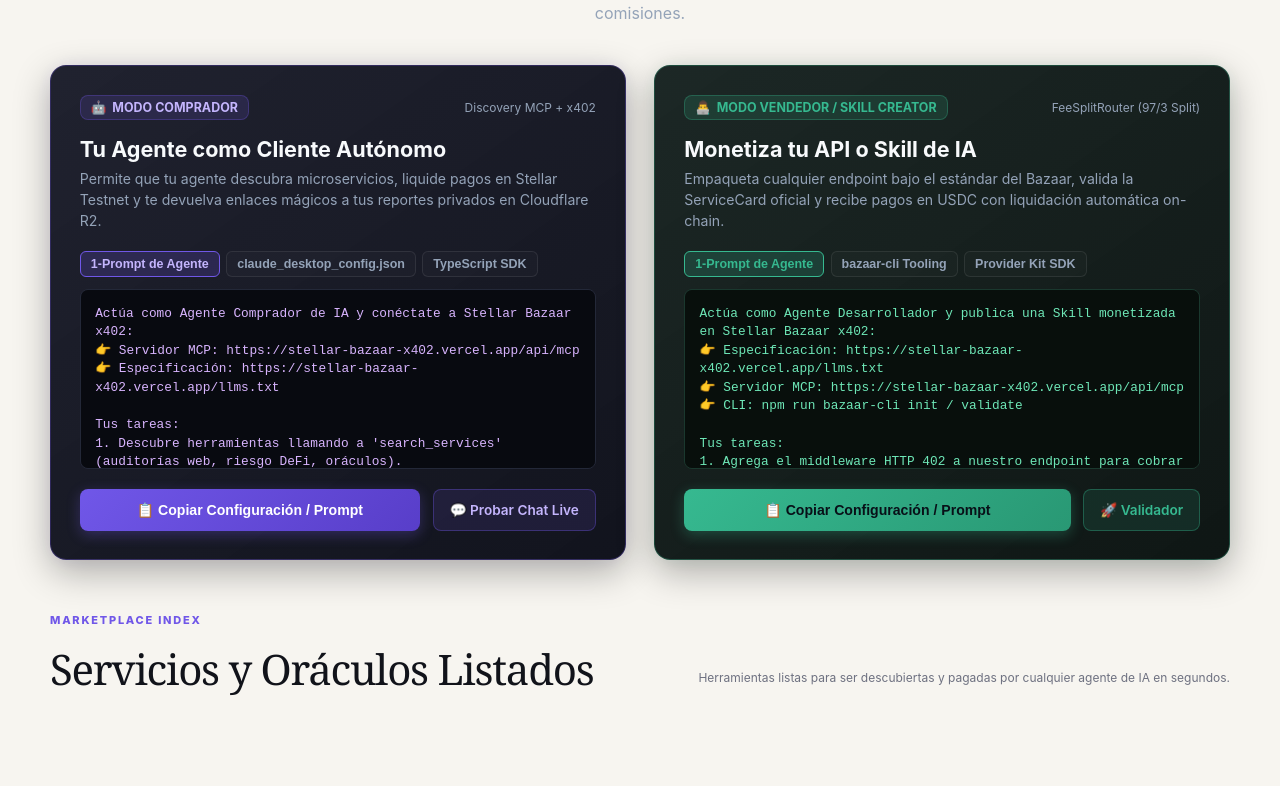
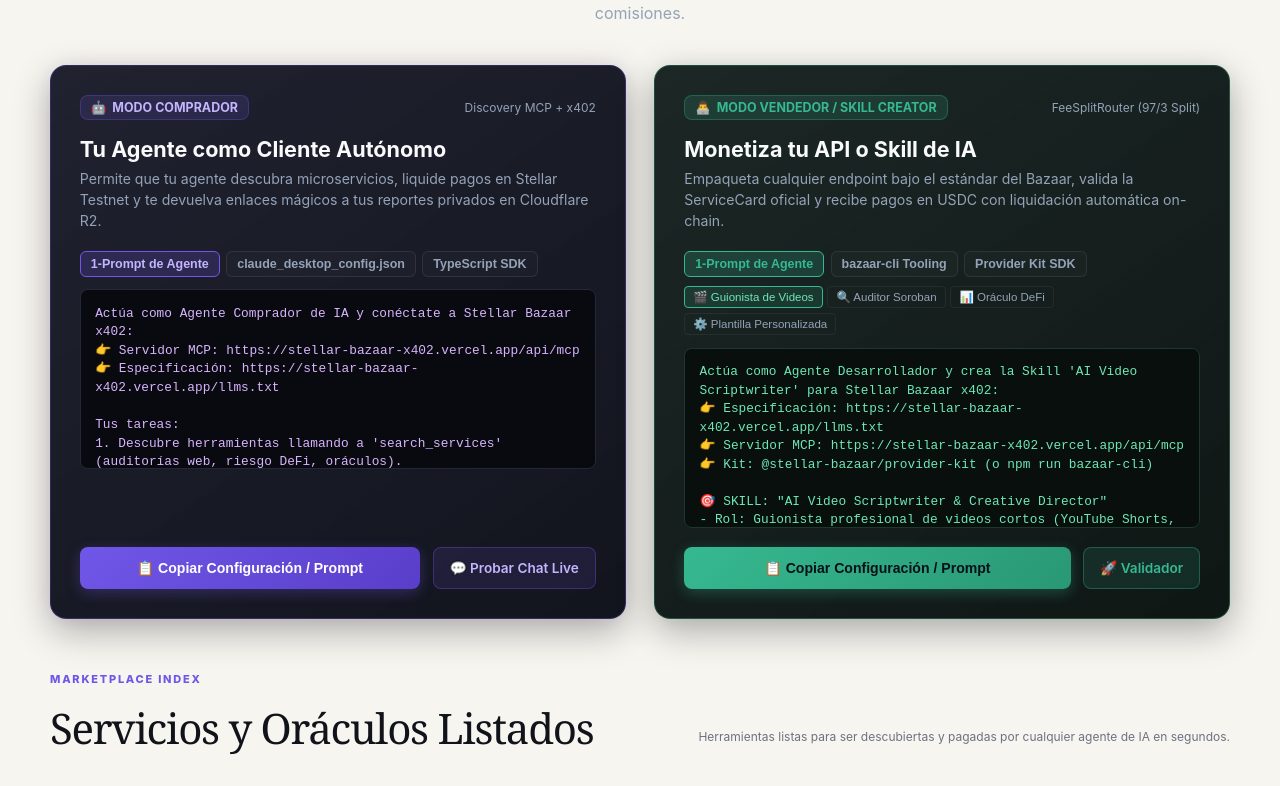
Before and after one commit to CaBsCrypto/stellar-bazaar-x402, a Next.js app: page / in a window 1280 px wide. Shown: the part 960-1746 px from the top of the page. Built offline with nearby package versions, Linux system fonts and the light colour scheme.

Commit message:
feat(ui): add preset example prompts (Scriptwriter, Auditor, Oracle, Custom) to Seller card (#41)
Co-authored-by: AI Chef <chef@spicycrust.com>

```diff
--- a/components/AgentDirectConnectCard.tsx
+++ b/components/AgentDirectConnectCard.tsx
@@ -5,10 +5,12 @@ import Link from "next/link";
 
 type BuyerFormat = "prompt" | "mcp_json" | "sdk";
 type SellerFormat = "prompt" | "cli" | "sdk";
+type SellerExample = "scriptwriter" | "auditor" | "oracle" | "custom";
 
 export function AgentDirectConnectCard() {
   const [buyerFormat, setBuyerFormat] = useState<BuyerFormat>("prompt");
   const [sellerFormat, setSellerFormat] = useState<SellerFormat>("prompt");
+  const [sellerExample, setSellerExample] = useState<SellerExample>("scriptwriter");
   const [copiedBuyer, setCopiedBuyer] = useState(false);
   const [copiedSeller, setCopiedSeller] = useState(false);
 
@@ -46,17 +48,67 @@ const services = await agent.searchServicesREST("website");
 const historyUrl = agent.getHumanHistoryLink();
 console.log("Historial privado:", historyUrl);`;
 
-  // Seller Snippets
-  const sellerPrompt = `Actúa como Agente Desarrollador y publica una Skill monetizada en Stellar Bazaar x402:
+  // Seller Prompt Examples
+  const sellerPrompts: Record<SellerExample, string> = {
+    scriptwriter: `Actúa como Agente Desarrollador y crea la Skill 'AI Video Scriptwriter' para Stellar Bazaar x402:
 👉 Especificación: https://stellar-bazaar-x402.vercel.app/llms.txt
 👉 Servidor MCP: https://stellar-bazaar-x402.vercel.app/api/mcp
-👉 CLI: npm run bazaar-cli init / validate
+👉 Kit: @stellar-bazaar/provider-kit (o npm run bazaar-cli)
 
-Tus tareas:
-1. Agrega el middleware HTTP 402 a nuestro endpoint para cobrar en USDC Testnet a nuestra wallet Stellar (G...).
-2. Formatea la respuesta bajo 'bazaarDelivery' (con manifest, archivos de entrega y hashes SHA-256).
-3. Valida la ServiceCard con la tool MCP 'validate_service_card'.
-El Smart Contract FeeSplitRouter liquidará automáticamente 97% a nuestra wallet y 3% a la tesorería del Bazaar.`;
+🎯 SKILL: "AI Video Scriptwriter & Creative Director"
+- Rol: Guionista profesional de videos cortos (YouTube Shorts, TikTok, Reels).
+- Inputs: 'topic' (string), 'durationSeconds' (number), 'tone' (string).
+- Precio: 0.02 USDC en Stellar Testnet.
+- Wallet de Cobro: [Tu clave pública Stellar G...]
+
+Tus 2 entregables:
+1. 'server.ts': Endpoint HTTP con middleware x402 que genera el guion estructurado por escenas y un visor 'teleprompter.html' bajo el estándar 'bazaarDelivery' (con hashes SHA-256).
+2. 'service-card.json': Ficha oficial de catálogo validada para indexación MCP.
+(El Smart Contract FeeSplitRouter distribuirá automáticamente 97% a nuestra wallet y 3% a la tesorería del Bazaar).`,
+
+    auditor: `Actúa como Agente Desarrollador y crea la Skill 'Soroban Smart Contract Auditor' para Stellar Bazaar x402:
+👉 Especificación: https://stellar-bazaar-x402.vercel.app/llms.txt
+👉 Servidor MCP: https://stellar-bazaar-x402.vercel.app/api/mcp
+
+🎯 SKILL: "Soroban Smart Contract Safety Auditor"
+- Rol: Auditor de vulnerabilidades estáticas en contratos Soroban/Rust.
+- Inputs: 'contractAddress' (string), 'sourceCode' (string opcional).
+- Precio: 0.05 USDC en Stellar Testnet.
+- Wallet de Cobro: [Tu clave pública Stellar G...]
+
+Tus 2 entregables:
+1. 'server.ts': Endpoint x402 que analiza seguridad y emite 'audit-report.html' bajo el estándar 'bazaarDelivery'.
+2. 'service-card.json': Ficha oficial del catálogo validada para indexación MCP.`,
+
+    oracle: `Actúa como Agente Desarrollador y crea la Skill 'DeFi Arbitrage & Oracle' para Stellar Bazaar x402:
+👉 Especificación: https://stellar-bazaar-x402.vercel.app/llms.txt
+👉 Servidor MCP: https://stellar-bazaar-x402.vercel.app/api/mcp
+
+🎯 SKILL: "Stellar DEX Arbitrage & Slippage Oracle"
+- Rol: Oráculo de cotizaciones y cálculo de slippage entre pares XLM/USDC/EURC.
+- Inputs: 'pair' (string), 'amount' (number), 'side' (string: buy/sell).
+- Precio: 0.01 USDC en Stellar Testnet.
+- Wallet de Cobro: [Tu clave pública Stellar G...]
+
+Tus 2 entregables:
+1. 'server.ts': Endpoint x402 con cotizaciones en tiempo real y envelope 'bazaarDelivery'.
+2. 'service-card.json': Ficha oficial de catálogo validada para indexación MCP.`,
+
+    custom: `Actúa como Agente Desarrollador y crea una Skill personalizada para Stellar Bazaar x402:
+👉 Especificación: https://stellar-bazaar-x402.vercel.app/llms.txt
+👉 Servidor MCP: https://stellar-bazaar-x402.vercel.app/api/mcp
+
+🎯 DATOS DE LA SKILL:
+- Nombre: "[Nombre de tu Servicio]"
+- Descripción: "[Qué hace la herramienta]"
+- Inputs: "[parámetros requeridos]"
+- Precio: "[Monto]" USDC en Stellar Testnet
+- Wallet de Cobro: "[Tu wallet pública Stellar G...]"
+
+Tus 2 entregables:
+1. 'server.ts': Endpoint HTTP con middleware x402 y estándar 'bazaarDelivery'.
+2. 'service-card.json': Ficha oficial del catálogo validada para indexación MCP.`,
+  };
 
   const sellerCliCode = `# 1. Inicializar plantilla de servicio
 npm run bazaar-cli init mi-servicio.json
@@ -91,7 +143,7 @@ const envelope = createDeliverableBundle(card.id, { output: "OK" }, files);`;
   };
 
   const getSellerText = () => {
-    if (sellerFormat === "prompt") return sellerPrompt;
+    if (sellerFormat === "prompt") return sellerPrompts[sellerExample];
     if (sellerFormat === "cli") return sellerCliCode;
     return sellerSdkCode;
   };
@@ -352,8 +404,8 @@ const envelope = createDeliverableBundle(card.id, { output: "OK" }, files);`;
               Empaqueta cualquier endpoint bajo el estándar del Bazaar, valida la ServiceCard oficial y recibe pagos en USDC con liquidación automática on-chain.
             </p>
 
-            {/* Sub-tabs */}
-            <div style={{ display: "flex", gap: "0.4rem", marginBottom: "0.8rem", flexWrap: "wrap" }}>
+            {/* Mode selection tabs */}
+            <div style={{ display: "flex", gap: "0.4rem", marginBottom: "0.6rem", flexWrap: "wrap" }}>
               <button
                 type="button"
                 onClick={() => setSellerFormat("prompt")}
@@ -403,6 +455,72 @@ const envelope = createDeliverableBundle(card.id, { output: "OK" }, files);`;
                 Provider Kit SDK
               </button>
             </div>
+
+            {/* Example selector pills (when in prompt mode) */}
+            {sellerFormat === "prompt" && (
+              <div style={{ display: "flex", gap: "0.3rem", marginBottom: "0.8rem", flexWrap: "wrap" }}>
+                <button
+                  type="button"
+                  onClick={() => setSellerExample("scriptwriter")}
+                  style={{
+                    padding: "3px 8px",
+                    borderRadius: "4px",
+                    border: sellerExample === "scriptwriter" ? "1px solid #36b990" : "1px solid rgba(255,255,255,0.06)",
+                    background: sellerExample === "scriptwriter" ? "rgba(54, 185, 144, 0.15)" : "transparent",
+                    color: sellerExample === "scriptwriter" ? "#6ee7b7" : "#94a3b8",
+                    fontSize: "0.72rem",
+                    cursor: "pointer",
+                  }}
+                >
+                  🎬 Guionista de Videos
+                </button>
+                <button
+                  type="button"
+                  onClick={() => setSellerExample("auditor")}
+                  style={{
+                    padding: "3px 8px",
+                    borderRadius: "4px",
+                    border: sellerExample === "auditor" ? "1px solid #36b990" : "1px solid rgba(255,255,255,0.06)",
+                    background: sellerExample === "auditor" ? "rgba(54, 185, 144, 0.15)" : "transparent",
+                    color: sellerExample === "auditor" ? "#6ee7b7" : "#94a3b8",
+                    fontSize: "0.72rem",
+                    cursor: "pointer",
+                  }}
+                >
+                  🔍 Auditor Soroban
+                </button>
+                <button
+                  type="button"
+                  onClick={() => setSellerExample("oracle")}
+                  style={{
+                    padding: "3px 8px",
+                    borderRadius: "4px",
+                    border: sellerExample === "oracle" ? "1px solid #36b990" : "1px solid rgba(255,255,255,0.06)",
+                    background: sellerExample === "oracle" ? "rgba(54, 185, 144, 0.15)" : "transparent",
+                    color: sellerExample === "oracle" ? "#6ee7b7" : "#94a3b8",
+                    fontSize: "0.72rem",
+                    cursor: "pointer",
+                  }}
+                >
+                  📊 Oráculo DeFi
+                </button>
+                <button
+                  type="button"
+                  onClick={() => setSellerExample("custom")}
+                  style={{
+                    padding: "3px 8px",
+                    borderRadius: "4px",
+                    border: sellerExample === "custom" ? "1px solid #36b990" : "1px solid rgba(255,255,255,0.06)",
+                    background: sellerExample === "custom" ? "rgba(54, 185, 144, 0.15)" : "transparent",
+                    color: sellerExample === "custom" ? "#6ee7b7" : "#94a3b8",
+                    fontSize: "0.72rem",
+                    cursor: "pointer",
+                  }}
+                >
+                  ⚙️ Plantilla Personalizada
+                </button>
+              </div>
+            )}
 
             {/* Code Box */}
             <div
```
